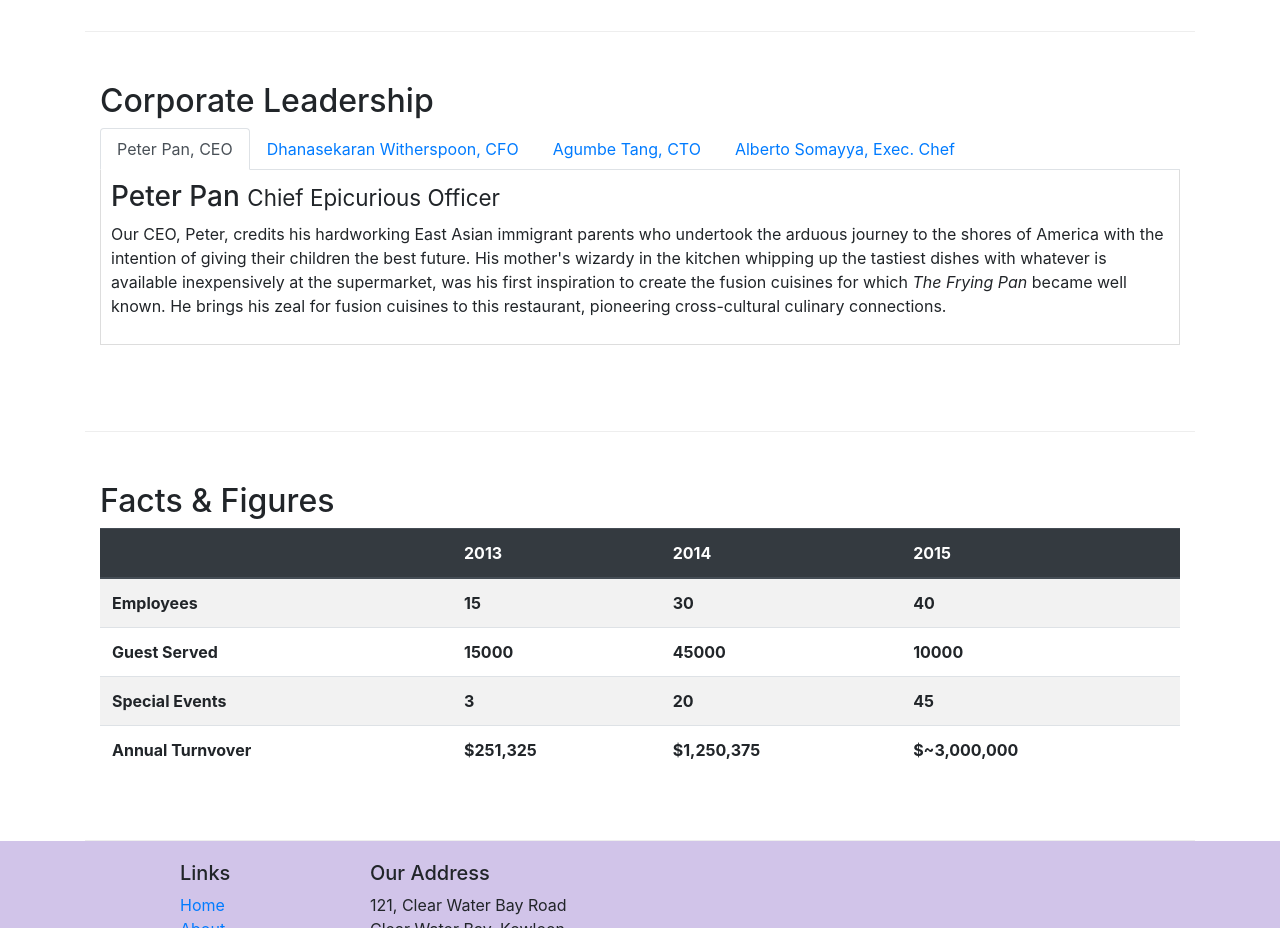
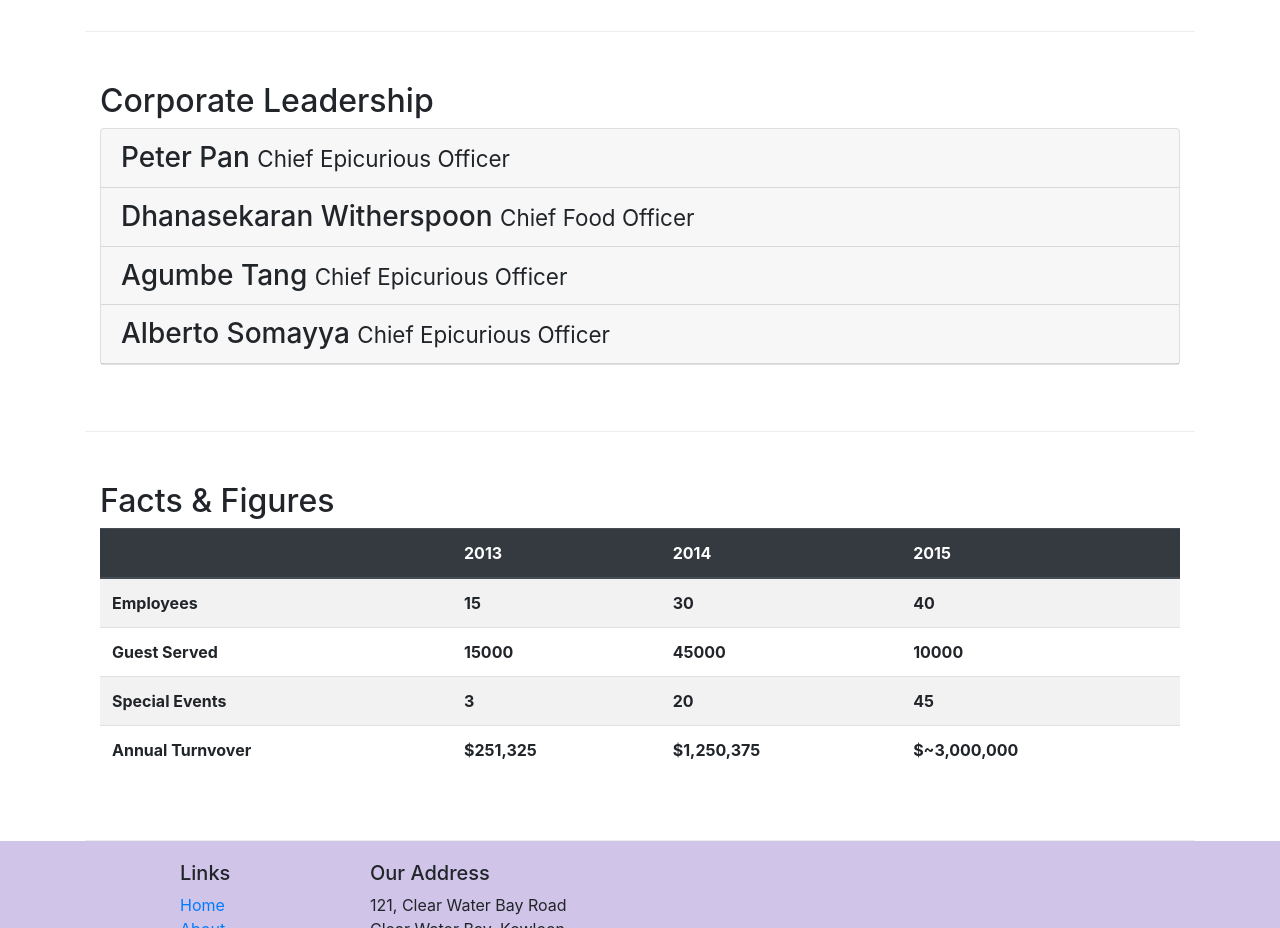
Before and after one commit to fsuleman2/restaurant_site, a website: page aboutus.html in a window 1280 px wide. Shown: the part 940-1868 px from the top of the page. Drawn offline with nearby package versions, Linux system fonts and the light colour scheme.

Commit message:
Accordion

```diff
--- a/aboutus.html
+++ b/aboutus.html
@@ -59,7 +59,6 @@
                      <!---------------------------------------------Breadcrumb End------------------------------>
                     <div class="col-12">
                         <h3>About Us</h3>
-
                          <hr>
                     </div>
             </div>
@@ -105,13 +104,11 @@
 
                 <!---------------------------------Quotation Ends------------------------------------------>
             </div>
-
-<!---------------------------------------------Nav-Tabs and Pills Starts------------------------------->
         <div class="row row-content">
             <div class="col-12">
                 <h2>Corporate Leadership</h2>
-                <!-------------------------------------------Tab Navigation starts------------------->
-                <ul class="nav nav-tabs">
+                <!-- -----------------------------------------Tab Navigation starts------------------->
+                <!-- <ul class="nav nav-tabs">
                     <li class="nav-item">
                         <a href="#peter" class="nav-link active" role="tab" data-toggle="tab">Peter Pan, CEO</a>
                     </li>
@@ -124,10 +121,10 @@
                     <li class="nav-item">
                         <a href="#alberto" class="nav-link" role="tab" data-toggle="tab">Alberto Somayya, Exec. Chef</a>
                     </li>
-                </ul>
-                <!-------------------------------------------Tab Navigation Ends------------------->
+                </ul> -->
+                <!-------------------------------------------Tab Navigation Ends----------------- -->
                  <!-------------------------------------------Tab Content Starts------------------->
-                <div class="tab-content">
+                <!-- <div class="tab-content">
                     <div role="tabpanel" class="tab-pane fade show active" id="peter">
                          <h3>Peter Pan <small>Chief Epicurious Officer</small></h3>
                         <p class="d-none d-sm-block">Our CEO, Peter, credits his hardworking East Asian immigrant parents who undertook the arduous journey to the shores of America with the intention of giving their children the best future. His mother's wizardy in the kitchen whipping up the tastiest dishes with whatever is available inexpensively at the supermarket, was his first inspiration to create the fusion cuisines for which <em>The Frying Pan</em> became well known. He brings his zeal for fusion cuisines to this restaurant, pioneering cross-cultural culinary connections.</p>
@@ -149,11 +146,68 @@
                         <h3>Alberto Somayya <small>Executive Chef</small></h3>
                         <p class="d-none d-sm-block">Award winning three-star Michelin chef with wide International experience having worked closely with whos-who in the culinary world, he specializes in creating mouthwatering Indo-Italian fusion experiences. He says, <em>Put together the cuisines from the two craziest cultures, and you get a winning hit! Amma Mia!</em></p>
                     </div>
+                </div> -->
+                <!-------------------------------------------Tab Content Ends------------------->
+
+                <!-----------------------------------------Accordian starts here---------------->
+
+                <div id="accordion">
+                    <div class="card">
+                        <div class="card-header" role="tab" id="peterhead">
+                            <h3 class="mb-0">
+                                <a data-toggle="collapse" data-target="#peter">
+                                    Peter Pan <small>Chief Epicurious Officer</small>
+                                </a>
+                            </h3>
                         </div>
-                <!-------------------------------------------Tab Content Ends------------------->
+                        <div role="tabpanel" class=" collapse " id="peter" data-parent="#accordion">
+                            <div class="card-body">
+                                <p class="d-none d-sm-block">Our CEO, Peter, credits his hardworking East Asian immigrant parents who undertook the arduous journey to the shores of America with the intention of giving their children the best future. His mother's wizardy in the kitchen whipping up the tastiest dishes with whatever is available inexpensively at the supermarket, was his first inspiration to create the fusion cuisines for which <em>The Frying Pan</em> became well known. He brings his zeal for fusion cuisines to this restaurant, pioneering cross-cultural culinary connections.</p>
                              </div>
                         </div>
-       <!---------------------------------------------Nav-Tabs and Pills Ends------------------------------->
+                        <div class="card-header" role="tab" id="dhanasekaranhead">
+                            <h3 class="mb-0">
+                                <a data-toggle="collapse" data-target="#dhanasekaran">
+                                    Dhanasekaran Witherspoon <small>Chief Food Officer</small>
+                                </a>
+                            </h3>
+                        </div>
+                        <div role="tabpanel" class="collapse " id="dhanasekaran" data-parent="#accordion">
+                            <div class="card-body">
+                                <p class="d-none d-sm-block">Our CFO, Danny, as he is affectionately referred to by his colleagues, comes from a long established family tradition in farming and produce. His experiences growing up on a farm in the Australian outback gave him great appreciation for varieties of food sources. As he puts it in his own words, <em>Everything that runs, wins, and everything that stays, pays!</em></p>
+                            </div>
+                        </div>
+                            <div class="card-header" role="tab" id="agumbehead" data-parent="#accordion">
+                                <h3 class="mb-0">
+                                    <a data-toggle="collapse" data-target="#agumbe">
+                                        Agumbe Tang <small>Chief Epicurious Officer</small>
+                                   </a>
+                                </h3>
+                            </div>
+                            <div role="tabpanel" class="collapse" id="agumbe" data-parent="#accordion">
+                                <div class="card-body">
+                                    <p class="d-none d-sm-block">Blessed with the most discerning gustatory sense, Agumbe, our CTO, personally ensures that every dish that we serve meets his exacting tastes. Our chefs dread the tongue lashing that ensues if their dish does not meet his exacting standards. He lives by his motto, <em>You click only if you survive my lick.</em></p>
+                                </div>
+                            </div>
+                            <div class="card-header" role="tab" id="albertohead">
+                                <h3 class="mb-0">
+                                    <a data-toggle="collapse" data-target="#alberto">
+                                        Alberto Somayya <small>Chief Epicurious Officer</small>
+                                    </a>
+                                </h3>
+                            </div>
+                            <div role="tabpanel" class="collapse" id="alberto" data-parent="#accordion">
+                                <div class="card-body">
+                                    <p class="d-none d-sm-block">Award winning three-star Michelin chef with wide International experience having worked closely with whos-who in the culinary world, he specializes in creating mouthwatering Indo-Italian fusion experiences. He says, <em>Put together the cuisines from the two craziest cultures, and you get a winning hit! Amma Mia!</em></p>
+                                </div>
+                            </div>
+
+                        </div>
+                    </div>
+                </div>
+            </div>
+
+                <!-----------------------------------------Accordian Ends------------------------->
                 <!--------------------------------------------Table Starts------------------------------------------->
                 <div class="row row-content">
                     <div class="col-12 col-9">
@@ -199,9 +253,11 @@
                         </div>
                     </div>
                 </div>
-<!---------------------------------Table Ends----------------->
+       </div>
+       <!-----------------------------------------------------Table Ends------------------------------------>
 
         </div>
+     <!-----------------------------------------------Footer Area Starts--------------------------------------------------->
 
         <footer class="footer">
             <div class="container">
@@ -245,8 +301,7 @@
                 </div>
             </div>
         </footer>
-
-</body>
+        <!----------------------------------------------------------Footer Area Ends------------------------------------------->
         <!-- jQuery first, then Popper.js, then Bootstrap JS. -->
         <script src="node_modules/jquery/dist/jquery.slim.min.js"></script>
         <script src="node_modules/popper.js/dist/umd/popper.min.js"></script>
```
Also changed, not shown: contactus.html (+5 -3 lines). Lines whose indentation alone changed are shown as unchanged.
